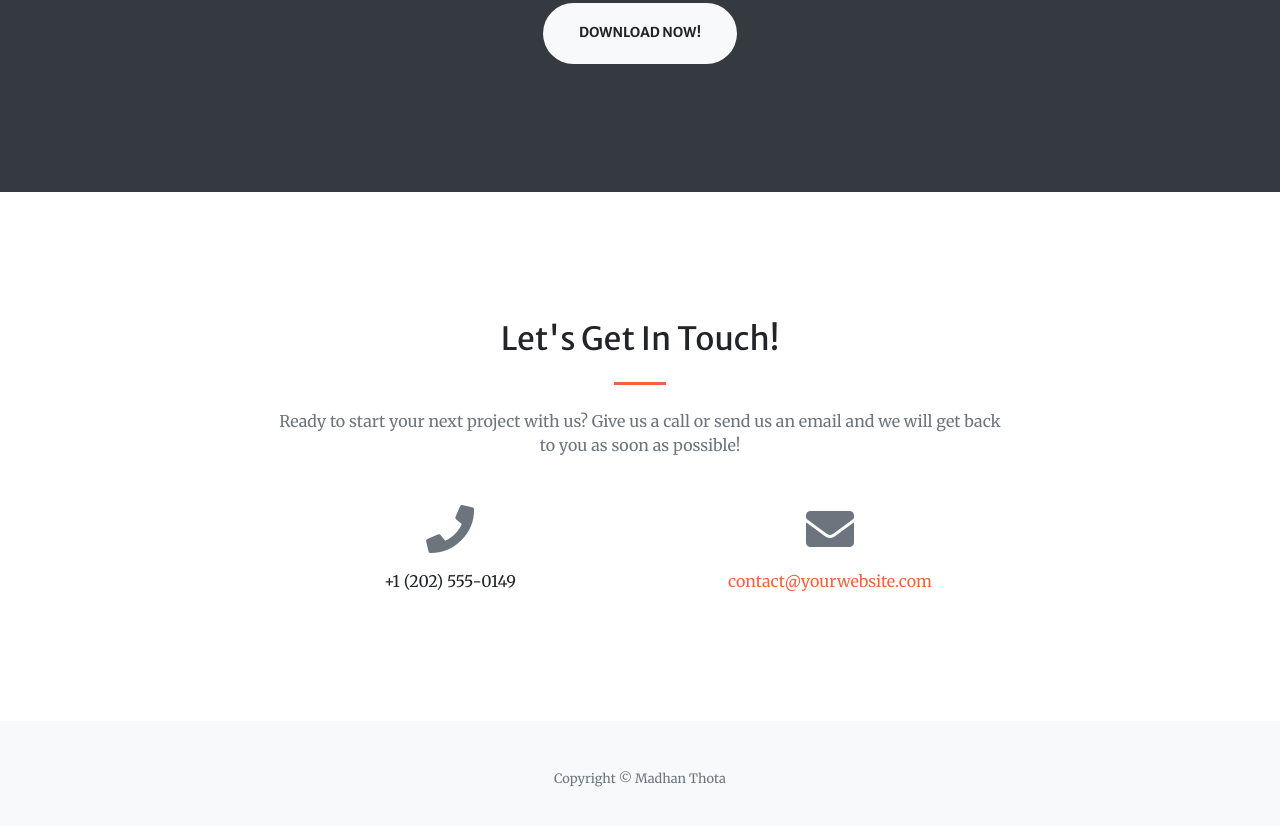
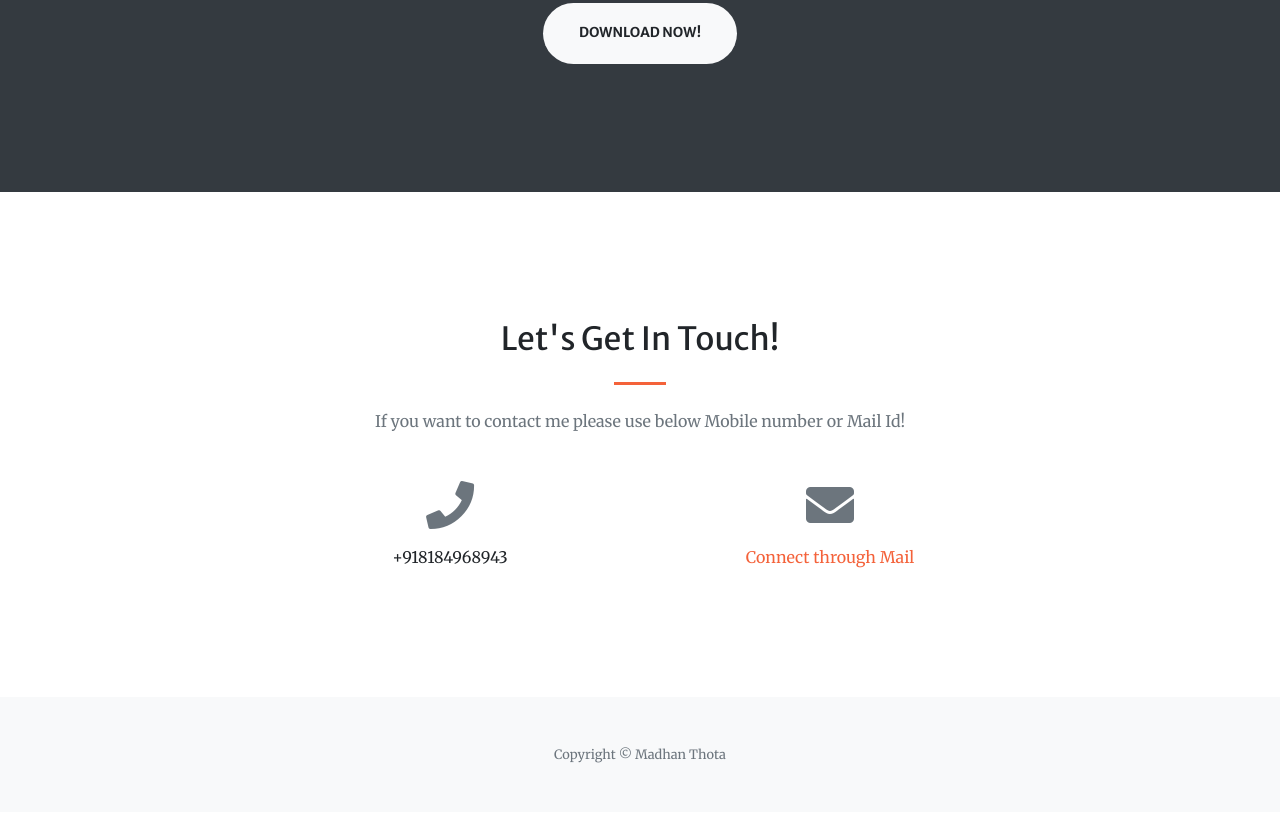
Before and after one commit to madhanthota99/madhanthota99.github.io, a website with bundled scripts: page index.html in a window 1280 px wide. Shown: the part 2428-3254 px from the top of the page. Built offline with nearby package versions, Linux system fonts and the light colour scheme; files whose address does not match are found by name.

Commit message:
secnd commit

```diff
--- a/index.html
+++ b/index.html
@@ -223,18 +223,18 @@
         <div class="col-lg-8 text-center">
           <h2 class="mt-0">Let's Get In Touch!</h2>
           <hr class="divider my-4">
-          <p class="text-muted mb-5">Ready to start your next project with us? Give us a call or send us an email and we will get back to you as soon as possible!</p>
+          <p class="text-muted mb-5"> If you want to contact me please use below Mobile number or Mail Id!</p>
         </div>
       </div>
       <div class="row">
         <div class="col-lg-4 ml-auto text-center mb-5 mb-lg-0">
           <i class="fas fa-phone fa-3x mb-3 text-muted"></i>
-          <div>+1 (202) 555-0149</div>
+          <div>+918184968943</div>
         </div>
         <div class="col-lg-4 mr-auto text-center">
           <i class="fas fa-envelope fa-3x mb-3 text-muted"></i>
           <!-- Make sure to change the email address in anchor text AND the link below! -->
-          <a class="d-block" href="mailto:contact@yourwebsite.com">contact@yourwebsite.com</a>
+          <a class="d-block" href="mailto:madhan.thota99@gmail.com">Connect through Mail</a>
         </div>
       </div>
     </div>
```
